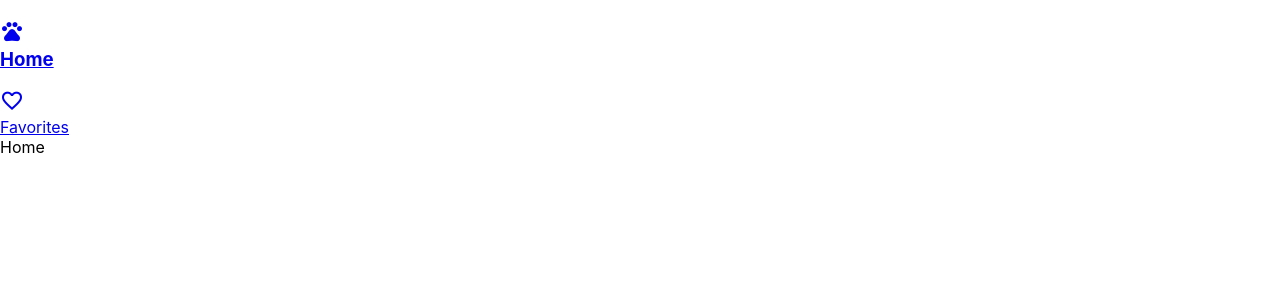
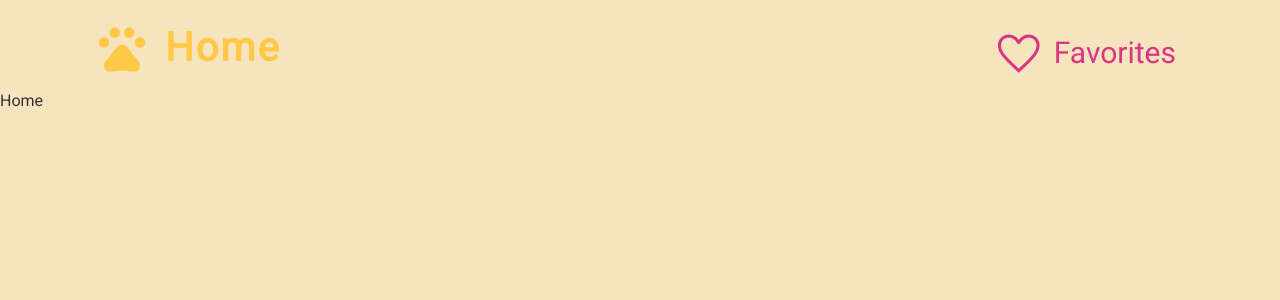
Before and after one commit to Aminafarah2/cat-web, a React (Create React App) app in the folder cat/: page / in a window 1280 px wide. Shown: the top 300 px of the page. Built offline with nearby package versions, Linux system fonts and the light colour scheme.

Commit message:
styling css

```diff
--- a/cat/src/index.css
+++ b/cat/src/index.css
@@ -1,13 +1,338 @@
-body {
-  margin: 0;
-  font-family: -apple-system, BlinkMacSystemFont, 'Segoe UI', 'Roboto', 'Oxygen',
-    'Ubuntu', 'Cantarell', 'Fira Sans', 'Droid Sans', 'Helvetica Neue',
-    sans-serif;
-  -webkit-font-smoothing: antialiased;
-  -moz-osx-font-smoothing: grayscale;
+@import url("https://fonts.googleapis.com/css?family=Roboto");
+
+/* Global Styles */
+:root {
+  --gh-pattern-1: #fff4f9;
+  --gh-pattern-2: #ffebf1;
+  --gh-pattern-3: #ffe3d7;
+  --gh-pattern-4: #ffe2b1;
+  --gh-pattern-5: #ffea8b;
+
+  --gh-green-1: #b9f3cd;
+  --gh-green-2: #96ed85;
+  --gh-green-3: #73e79c;
+  --gh-green-4: #51e183;
+  --gh-green-5: #2edc6b;
+  --gh-green-6: #21c058;
+  --gh-green-7: #1b9d48;
+  --gh-green-8: #157a38;
+  --gh-green-9: #0f5728;
+  --gh-green-10: #062310;
+
+  --gh-blue-1: #c7eaf9;
+  --gh-blue-2: #a2ddf6;
+  --gh-blue-3: #7dcff2;
+  --gh-blue-4: #58c1ee;
+  --gh-blue-5: #33b4eb;
+  --gh-blue-6: #16a3df;
+  --gh-blue-7: #1287ba;
+  --gh-blue-8: #0f6c95;
+  --gh-blue-9: #0b4f6c;
+  --gh-blue-10: #07364a;
+
+  --gh-grey-1: #cccccc;
+  --gh-grey-2: #adadad;
+  --gh-grey-3: #999999;
+  --gh-grey-4: #757575;
+  --gh-grey-5: #666666;
+
+  --gh-pink-1: #fff0f7;
+  --gh-pink-2: #efa9ca;
+  --gh-pink-3: #e986b4;
+  --gh-pink-4: #e3649f;
+  --gh-pink-5: #da3582;
+
+  --gh-red-1: #e22452;
+  --gh-red-2: #ce2727;
+  --gh-red-3: #bc2424;
+
+  --gh-yellow-1: #ffedc2;
+  --gh-yellow-2: #f6e4be;
+  --gh-yellow-3: #ffd470;
+  --gh-yellow-4: #ffc847;
+
+  --gh-orange-1: #ffbc1f;
+  --gh-orange-2: #f5ab00;
+  --gh-orange-3: #f9aa81;
+
+  --gh-brown-1: #a37200;
+  --gh-brown-2: #7a5600;
+  --gh-brown-3: #523900;
+  --gh-brown-4: #823d40;
+
+  --transition: all 0.3s linear;
+  --light-shadow: 0 5px 15px rgba(0, 0, 0, 0.1);
+  --dark-shadow: 0 5px 15px rgba(0, 0, 0, 0.2);
+  --max-width: 1170px;
 }
 
-code {
-  font-family: source-code-pro, Menlo, Monaco, Consolas, 'Courier New',
-    monospace;
+* {
+  box-sizing: border-box;
+  margin: 0;
+  padding: 0;
 }
+
+body {
+  font-family: "Roboto", sans-serif;
+  font-size: 2rem;
+  line-height: 1.6;
+  background-color: var(--gh-yellow-2);
+  color: #333;
+}
+
+ul {
+  list-style-type: none;
+}
+a {
+  text-decoration: none;
+}
+h1,
+h2,
+h3,
+h4 {
+  letter-spacing: var(--spacing);
+  text-transform: capitalize;
+  line-height: 1.25;
+  margin-bottom: 0.75rem;
+}
+h1 {
+  font-size: 3rem;
+}
+h2 {
+  font-size: 2rem;
+}
+h3 {
+  font-size: 1.25rem;
+}
+h4 {
+  font-size: 0.875rem;
+}
+p {
+  margin-bottom: 1.25rem;
+}
+
+input[type="text"],
+input[type="number"] {
+  border: 1px solid var(--gh-pink-2);
+  border-radius: 2px;
+  display: block;
+  font-size: 1.2rem;
+  padding: 5px;
+  width: 100%;
+}
+
+button {
+  cursor: pointer;
+  box-shadow: var(--light-shadow);
+  background-color: var(--gh-orange-3);
+  color: #fff;
+  border: 0;
+  display: block;
+  font-size: 18px;
+  margin: 10px 0 30px;
+  padding: 10px;
+  width: 100%;
+}
+@media screen and (min-width: 800px) {
+  h1 {
+    font-size: 4rem;
+  }
+  h2 {
+    font-size: 2.5rem;
+  }
+  h3 {
+    font-size: 1.75rem;
+  }
+  h4 {
+    font-size: 1rem;
+  }
+  body {
+    font-size: 1rem;
+  }
+  h1,
+  h2,
+  h3,
+  h4 {
+    line-height: 1;
+  }
+}
+
+.blob {
+  width: 850px;
+  height: 850px;
+  position: fixed;
+  top: -680px;
+  left: -200px;
+  z-index: -1;
+}
+
+/*general classes */
+
+nav {
+  margin-top: 20px;
+}
+
+.navbar-title {
+  color: var(--gh-yellow-4);
+  display: flex;
+  align-items: center;
+}
+
+.navbar-title-text {
+  letter-spacing: 2px;
+  margin-left: 15px;
+  font-size: 2.5rem;
+}
+
+.navbar-title-icon {
+  font-size: 3.5rem;
+  display: block;
+}
+
+.navbar-container {
+  display: flex;
+  flex-direction: row;
+  justify-content: space-between;
+  width: 90%;
+  margin: 0 auto;
+}
+
+.navbar-links {
+  display: flex;
+  flex-direction: row;
+}
+
+.navbar-link {
+  display: flex;
+  flex-direction: row;
+  align-items: center;
+  margin: 0 30px;
+}
+
+.navbar-icons {
+  color: var(--gh-pink-5);
+  font-size: 50px;
+}
+.navbar-right-part {
+  display: flex;
+  flex-direction: row;
+}
+
+.navbar-container li a {
+  font-size: 1.2rem;
+  color: var(--gh-brown-3);
+}
+
+.navbar-option {
+  margin: 0px 10px 3px 10px;
+  font-size: 30px;
+  color: var(--gh-pink-5);
+}
+
+/*main container */
+.main-container {
+  margin: 0 auto;
+  display: flex;
+  flex-direction: row;
+  align-items: flex-start;
+  justify-content: center;
+  margin-top: 50px;
+}
+
+.image-grid {
+  display: grid;
+  grid-template-columns: repeat(2, 1fr);
+  grid-template-rows: repeat (2, 1fr);
+  grid-column-gap: 52px;
+  grid-row-gap: 0px;
+  margin-right: 50px;
+}
+
+@media screen and (max-width: 720px) {
+  .image-grid {
+    grid-template-columns: repeat(1, 1fr);
+    grid-template-rows: repeat (1, 1fr);
+  }
+
+  .main-container {
+    display: flex;
+    flex-direction: column-reverse;
+    align-items: center;
+    justify-content: center;
+  }
+}
+.image-button-pair {
+  display: flex;
+  flex-direction: column;
+  justify-content: center;
+  align-items: center;
+}
+
+.grid-image {
+  width: 220px;
+  height: 220px;
+}
+
+.grid-image:hover {
+  box-shadow: var(--light-shadow);
+}
+.grid-button {
+  width: 60px;
+  height: 40px;
+  border-radius: 5px;
+}
+
+.grid-button:hover {
+  box-shadow: var(--dark-shadow);
+}
+
+/*main container right size */
+.main-container-description {
+  width: 380px;
+}
+
+.main-container-button {
+  width: 140px;
+  height: 60px;
+  border-radius: 5px;
+  margin: 50px auto;
+  font-size: 22px;
+}
+.main-container-text {
+  font-size: 20px;
+  margin-top: 50px;
+}
+
+/*favorite container */
+.favorite-container {
+  margin: 0 auto;
+  display: flex;
+  flex-direction: column;
+  align-items: center;
+  justify-content: flex-start;
+}
+
+.favorite-image-grid {
+  margin-top: 10px;
+  display: grid;
+  grid-template-columns: repeat(3, 1fr);
+  grid-template-rows: repeat (3, 1fr);
+  grid-column-gap: 20px;
+  grid-row-gap: 20px;
+}
+
+.favorites-button {
+  width: 200px;
+  border-radius: 5px;
+}
+
+@media screen and (max-width: 720px) {
+  .favorite-image-grid {
+    grid-template-columns: repeat(2, 1fr);
+    grid-template-rows: repeat(2, 1fr);
+  }
+}
+
+.favorite-image-title {
+  font-size: 3.5rem;
+}
```
